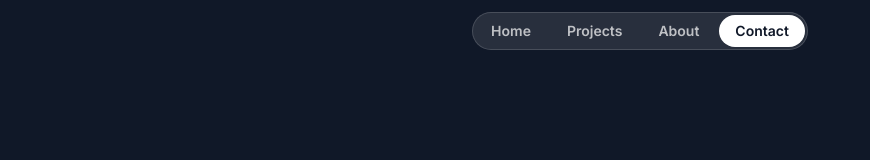
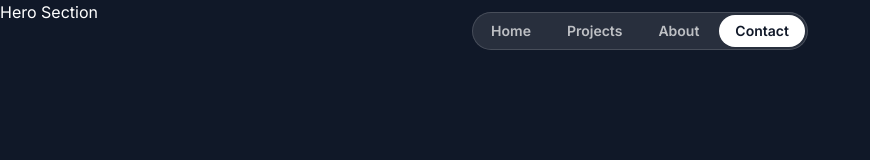
Before and after one commit to redwanhasan07208212/redwan-portfolio, a Next.js app: page / in a window 1280 px wide. Shown: the top 160 px of the page, without its empty margins (0-870 px from the left). Built offline with nearby package versions, Linux system fonts and the light colour scheme; a web font is replaced by a local one.

Commit message:
navbar updated

```diff
--- a/src/app/page.tsx
+++ b/src/app/page.tsx
@@ -1,9 +1,11 @@
 import { Header } from "@/sections/Header";
+import { HeroSection } from "@/sections/Hero";
 
 export default function Home() {
   return (
     <div>
       <Header />
+      <HeroSection />
     </div>
   );
 }
--- a/src/sections/Header.tsx
+++ b/src/sections/Header.tsx
@@ -1,6 +1,6 @@
 export const Header = () => {
   return (
-    <div className="flex items-center justify-center relative top-3">
+    <div className="flex items-center justify-center fixed top-3 w-full">
       <nav className="flex gap-1 p-0.5 border border-white/15 rounded-full bg-white/10 backdrop:blue">
         <a href="#" className="nav-item">
           Home
```
